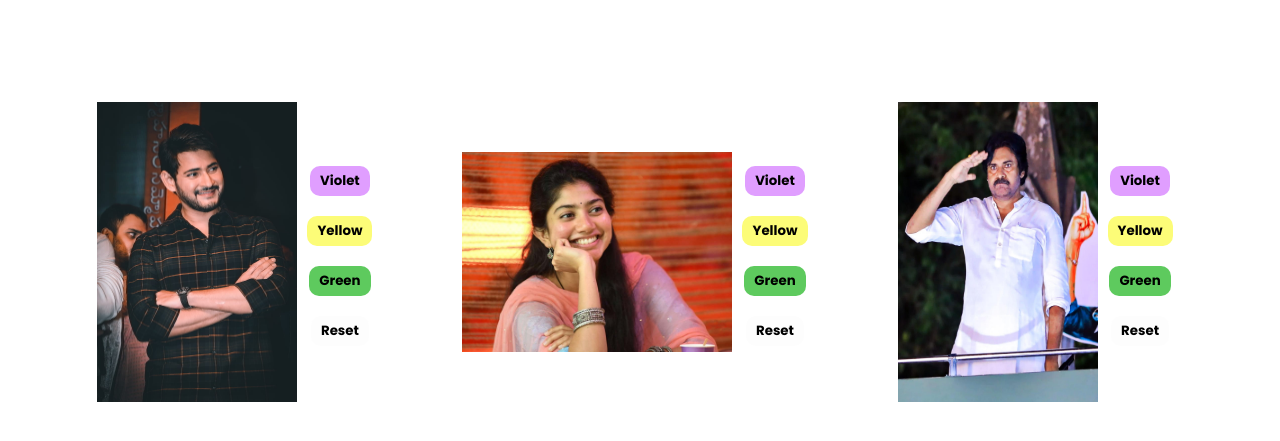
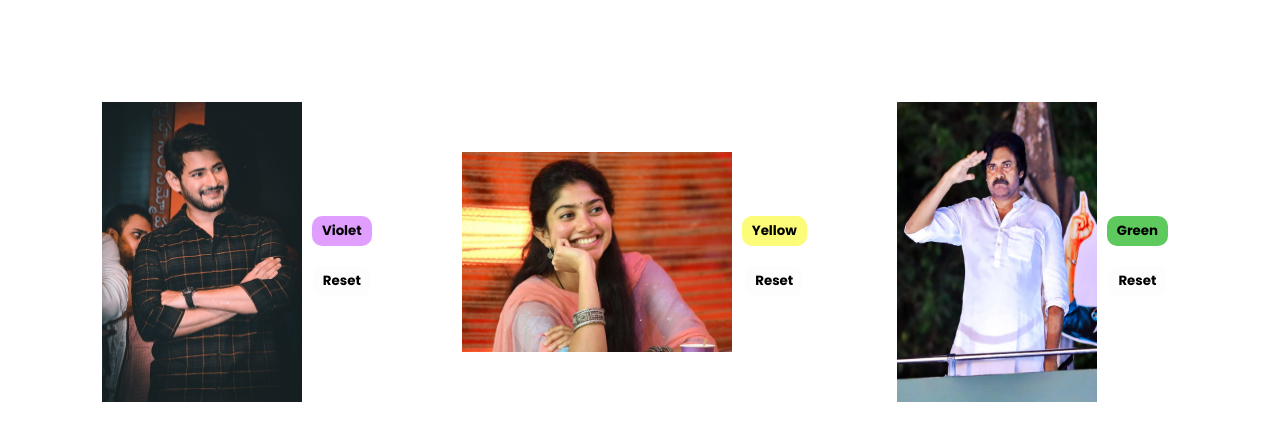
Before and after one commit to AmbikaKachetti/Project-Kolor, a plain HTML site: page index.html in a window 1280 px wide. Shown: the part 91-532 px from the top of the page. Drawn offline with Linux system fonts and the light colour scheme; files whose address does not match are found by name.

Commit message:
button visibility changed

```diff
--- a/index.html
+++ b/index.html
@@ -17,8 +17,8 @@
             </div>
             <div class="button_container">
                 <button class="button_style button_violet" onclick = "violetBtn()">Violet</button>
-                <button class="button_style button_yellow" onclick = "yellowBtn()">Yellow</button>
-                <button class="button_style button_green" onclick = "greenBtn()">Green</button>
+                <!-- <button class="button_style button_yellow" onclick = "yellowBtn()">Yellow</button> -->
+                <!-- <button class="button_style button_green" onclick = "greenBtn()">Green</button> -->
                 <button class="button_style button_reset" onclick="reset()">Reset</button>
             </div>
         </div>
@@ -27,9 +27,9 @@
                 <img src="./assets/images/sai pallavi.jpg" alt="sai_pallavi" width="270" height="200">
             </div>
             <div class="button_container">
-                <button class="button_style button_violet" onclick = "violetBtn()">Violet</button>
+                <!-- <button class="button_style button_violet" onclick = "violetBtn()">Violet</button> -->
                 <button class="button_style button_yellow" onclick = "yellowBtn()">Yellow</button>
-                <button class="button_style button_green" onclick = "greenBtn()">Green</button>
+                <!-- <button class="button_style button_green" onclick = "greenBtn()">Green</button> -->
                 <button class="button_style button_reset" onclick="reset()">Reset</button>
             </div>
         </div>
@@ -38,8 +38,8 @@
                 <img src="./assets/images/kalyan babu.jpg" alt="kalyan_babu" width="200" height="300">
             </div>
             <div class="button_container">
-                <button class="button_style button_violet" onclick = "violetBtn()">Violet</button>
-                <button class="button_style button_yellow" onclick = "yellowBtn()">Yellow</button>
+                <!-- <button class="button_style button_violet" onclick = "violetBtn()">Violet</button> -->
+                <!-- <button class="button_style button_yellow" onclick = "yellowBtn()">Yellow</button> -->
                 <button class="button_style button_green" onclick = "greenBtn()">Green</button>
                 <button class="button_style button_reset" onclick="reset()">Reset</button>
             </div>
```
